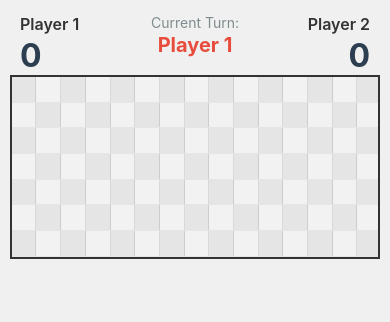
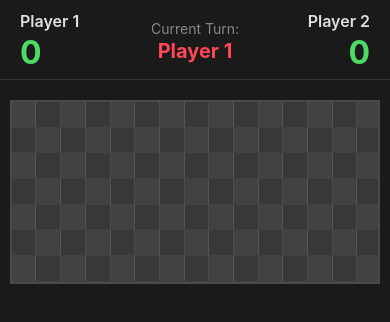
Before and after one commit to Slyklaw/sabotage, a React Native app: screen / in a window 390 px wide. Shown: the top 322 px of the page. Built offline with nearby package versions, Linux system fonts and the light colour scheme.

Commit message:
Darkmode.

```diff
--- a/App.js
+++ b/App.js
@@ -7,7 +7,7 @@ import TurnIndicator from './components/TurnIndicator';
 export default function App() {
   return (
     <View style={styles.container}>
-      <StatusBar style="auto" />
+      <StatusBar style="light" />
 
       <View style={styles.header}>
         <PlayerScore playerName="Player 1" score={0} alignLeft />
@@ -25,19 +25,21 @@ export default function App() {
 const styles = StyleSheet.create({
   container: {
     flex: 1,
-    backgroundColor: '#f0f0f0',
+    backgroundColor: '#1a1a1a', // Dark background
   },
   header: {
+    height: 80,
     flexDirection: 'row',
     justifyContent: 'space-between',
-    alignItems: 'flex-start', // Align items to top
+    alignItems: 'center',
     paddingHorizontal: 20,
-    paddingTop: 10,
+    borderBottomWidth: 1,
+    borderBottomColor: '#333', // Darker separator
   },
   boardWrapper: {
     flex: 1,
     justifyContent: 'space-between',
     alignItems: 'center',
-    paddingBottom: 20, // Compensate for header height
+    paddingVertical: 20,
   },
 });
--- a/components/Board.js
+++ b/components/Board.js
@@ -17,8 +17,8 @@ const Board = () => {
                 styles.square,
                 {
                   backgroundColor: (row + col) % 2 === 0
-                    ? 'rgba(0, 0, 0, 0.1)'
-                    : 'rgba(0, 0, 0, 0.05)',
+                    ? 'rgba(255, 255, 255, 0.1)'  // Light pattern
+                    : 'rgba(255, 255, 255, 0.05)', // Dark pattern
                   width: SQUARE_SIZE,
                   height: SQUARE_SIZE,
                 }
@@ -34,19 +34,19 @@ const Board = () => {
 const styles = StyleSheet.create({
   board: {
     borderWidth: 2,
-    borderColor: '#333',
-    backgroundColor: '#fff',
+    borderColor: '#4a4a4a', // Brighter border
+    backgroundColor: '#2d2d2d', // Dark board background
     alignSelf: 'center',
-    overflow: 'hidden', // Ensures inner squares don't overlap borders
+    overflow: 'hidden',
   },
   row: {
     flexDirection: 'row',
-    borderBottomWidth: 1, // Add subtle separation between rows
-    borderBottomColor: 'rgba(0, 0, 0, 0.1)',
+    borderBottomWidth: 1,
+    borderBottomColor: 'rgba(255, 255, 255, 0.1)', // Light grid lines
   },
   square: {
-    borderRightWidth: 1, // Add subtle separation between columns
-    borderRightColor: 'rgba(0, 0, 0, 0.1)',
+    borderRightWidth: 1,
+    borderRightColor: 'rgba(255, 255, 255, 0.1)', // Light grid lines
   },
 });
 
--- a/components/PlayerScore.js
+++ b/components/PlayerScore.js
@@ -11,18 +11,18 @@ const PlayerScore = ({ playerName, score, alignLeft }) => (
 const styles = StyleSheet.create({
   container: {
     minWidth: 100,
-    marginTop: 4, // Reduced vertical spacing
+    marginTop: 4,
   },
   playerName: {
     fontSize: 16,
     fontWeight: '600',
-    color: '#333',
+    color: '#e0e0e0', // Light text
   },
   score: {
     fontSize: 32,
     fontWeight: 'bold',
-    color: '#2c3e50',
-    marginTop: 2, // Reduced spacing between name and score
+    color: '#4cd964', // Vibrant green score
+    marginTop: 2,
   },
 });
 
--- a/components/TurnIndicator.js
+++ b/components/TurnIndicator.js
@@ -11,17 +11,17 @@ const TurnIndicator = ({ currentTurn }) => (
 const styles = StyleSheet.create({
   container: {
     alignItems: 'center',
-    marginTop: 4, // Align with score components
+    marginTop: 4,
   },
   label: {
     fontSize: 14,
-    color: '#7f8c8d',
+    color: '#888', // Medium gray
     marginBottom: 2,
   },
   turnText: {
     fontSize: 20,
     fontWeight: '700',
-    color: '#e74c3c',
+    color: '#ff4757', // Bright red
   },
 });
 
```
